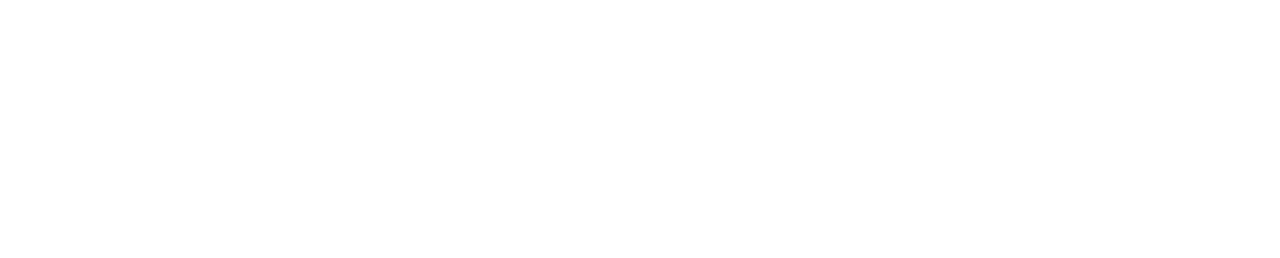
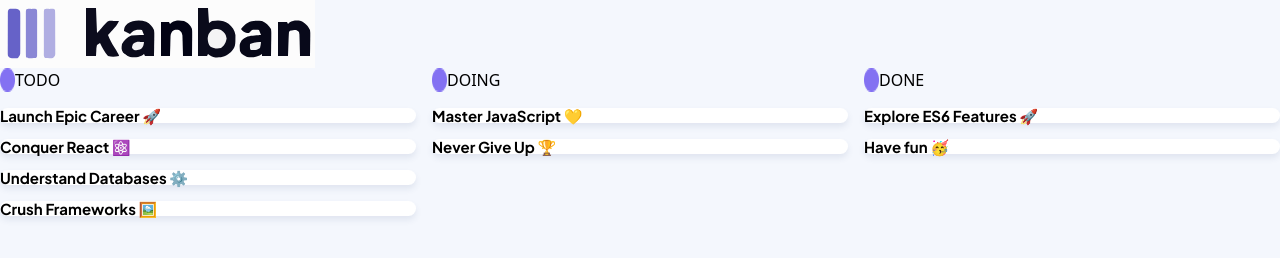
Before and after one commit to MarkSchae/MARSCH25097_PTO2501_GroupA_MarkSchaefer_JSL01, a website: page src/index.html in a window 1280 px wide. Drawn offline with Linux system fonts and the light colour scheme.

Commit message:
File structure. Initial layout - page grid & cards styling.

```diff
--- a/src/index.html
+++ b/src/index.html
@@ -4,15 +4,45 @@
     <meta charset="UTF-8">
     <meta name="viewport" content="width=device-width, initial-scale=1.0">
     <link rel="stylesheet" href="output.css"> <!-- no need for a path when they in the same folder, use paths for ref to differnt folders not in the root -->
-    <title>Document</title>
+    <link rel="preconnect" href="https://fonts.googleapis.com">
+    <link rel="preconnect" href="https://fonts.gstatic.com" crossorigin>
+    <link href="https://fonts.googleapis.com/css2?family=Plus+Jakarta+Sans:ital,wght@0,200..800;1,200..800&display=swap" rel="stylesheet">
+    <title>KanBan</title>
 </head>
 
-<body>
+<body class="bg-[#F4F7FD]">
     <!-- Header section with the kanban svg -->
     <!-- Mobile first -->
      <header>
+        <img src="/images/logo-light.svg" alt="Kanban Logo">
+     </header>
 
-     </header>
+     <main class="grid grid-cols-1 gap-4 sm:grid-cols-3">
+        <!-- First column ToDo -->
+         <div class="flex flex-col gap-4">
+            <div class="flex flex-row"><img src="/images/Oval.png" alt="">TODO</div>
+            <div class="card-styling">Launch Epic Career 🚀</div>
+            <div class="card-styling">Conquer React ⚛️</div>
+            <div class="card-styling">Understand Databases ⚙️</div>
+            <div class="card-styling">Crush Frameworks 🖼️</div>
+         </div>
+        <!-- Second Doing -->
+        <div class="flex flex-col gap-4">
+            <div class="flex flex-row"><img src="/images/Oval.png" alt="">DOING</div>
+            <div class="card-styling">Master JavaScript 💛</div>
+            <div class="card-styling"> Never Give Up 🏆</div>
+         </div>
+        <!-- Third Done -->
+        <div class="flex flex-col gap-4">
+            <div class="flex flex-row"><img src="/images/Oval.png" alt="">DONE</div>
+            <div class="card-styling">Explore ES6 Features 🚀</div>
+            <div class="card-styling">Have fun 🥳</div>
+         </div>
+     </main>
+
+     <footer>
+
+     </footer>
 </body>
 
 </html>
--- a/src/input.css
+++ b/src/input.css
@@ -1,3 +1,8 @@
 /* Try to only create custom classes for repeated code otherwise it defeats the main point of Tailwind */
 
 @import "tailwindcss";
+
+.card-styling {
+    @apply rounded-lg bg-[#FFFFFF] font-bold leading-[100%] text-[15px] tracking-[0px] font-['Plus_Jakarta_Sans'];
+    box-shadow: 0px 4px 6px 0px #364E7E1A;
+}
```
Also changed, not shown: images/Oval.png (added), src/output.css.
